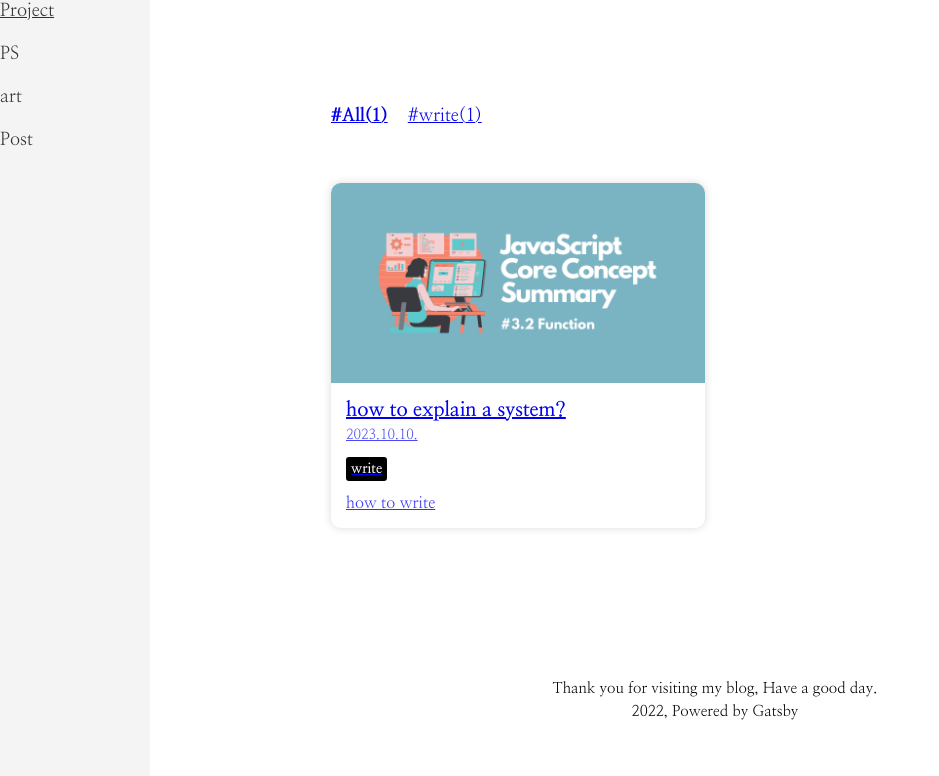
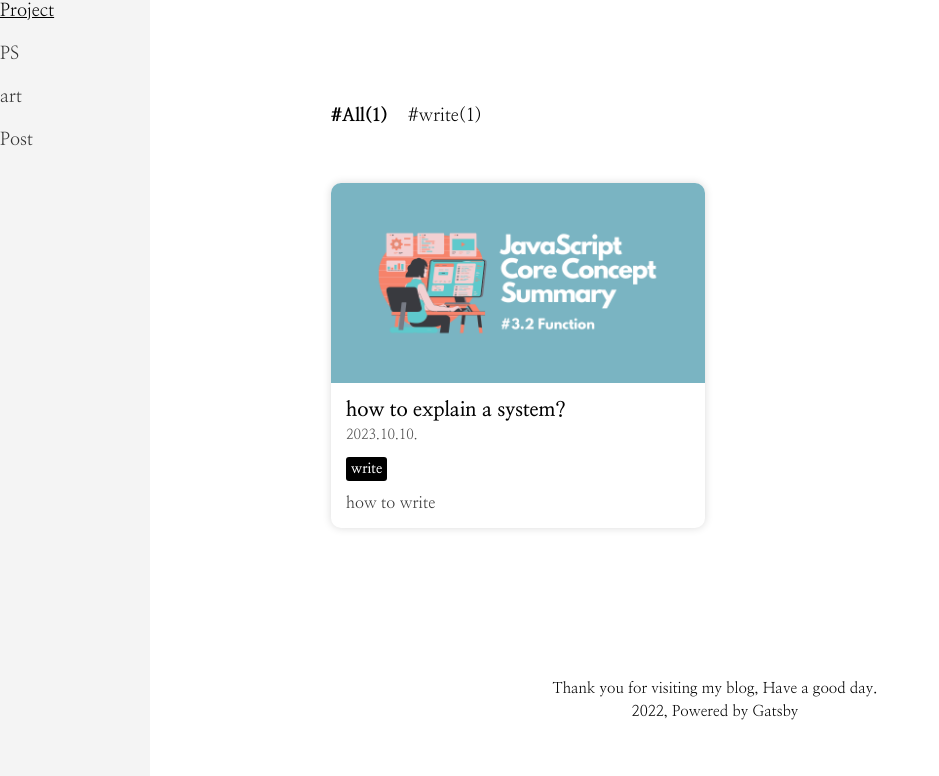
Before and after one commit to Doohwancho/Doohwancho.github.io, a Gatsby site: page /post/posts in a window 1280 px wide. Shown: the whole page, without its empty margins (0-939 px from the left). Built offline with nearby package versions, Linux system fonts and the light colour scheme; Gatsby itself is replaced by a stand-in of ours.

Commit message:
fix: /post/posts에 .md file list의 style을 재적용

```diff
--- a/src/components/Common/GlobalStyle.tsx
+++ b/src/components/Common/GlobalStyle.tsx
@@ -2,7 +2,7 @@ import React, { FunctionComponent } from 'react'
 import { Global, css } from '@emotion/react'
 
 const defaultStyle = css`
-     @import url('https://fonts.googleapis.com/css2?family=Nanum+Myeongjo:wght@400;700;800&display=swap');
+  @import url('https://fonts.googleapis.com/css2?family=Nanum+Myeongjo:wght@400;700;800&display=swap');
 
   * {
     padding: 0;
@@ -16,6 +16,39 @@ const defaultStyle = css`
   #___gatsby {
     height: 100%;
   }
+
+
+  // /post/posts에 .md 파일 리스트의 style을 담당
+  a,
+  a:hover {
+    color: inherit;
+    text-decoration: none;
+    cursor: pointer;
+  }
+
+  h1 {
+    font-size: 2em;
+    margin: 0;
+  }
+
+  h2 {
+    font-size: 1.5em;
+    margin-top: 0;
+    margin-bottom: 0;
+  }
+
+  h3 {
+    font-size: 1.17em;
+    margin: 0;
+  }
+
+  h4 {
+    font-size: 1em;
+  }
+
+  h5 {
+    font-size: 0.83em;
+  }
 `
 
 const GlobalStyle: FunctionComponent = function () {
```
Also changed, not shown: readme.md.
